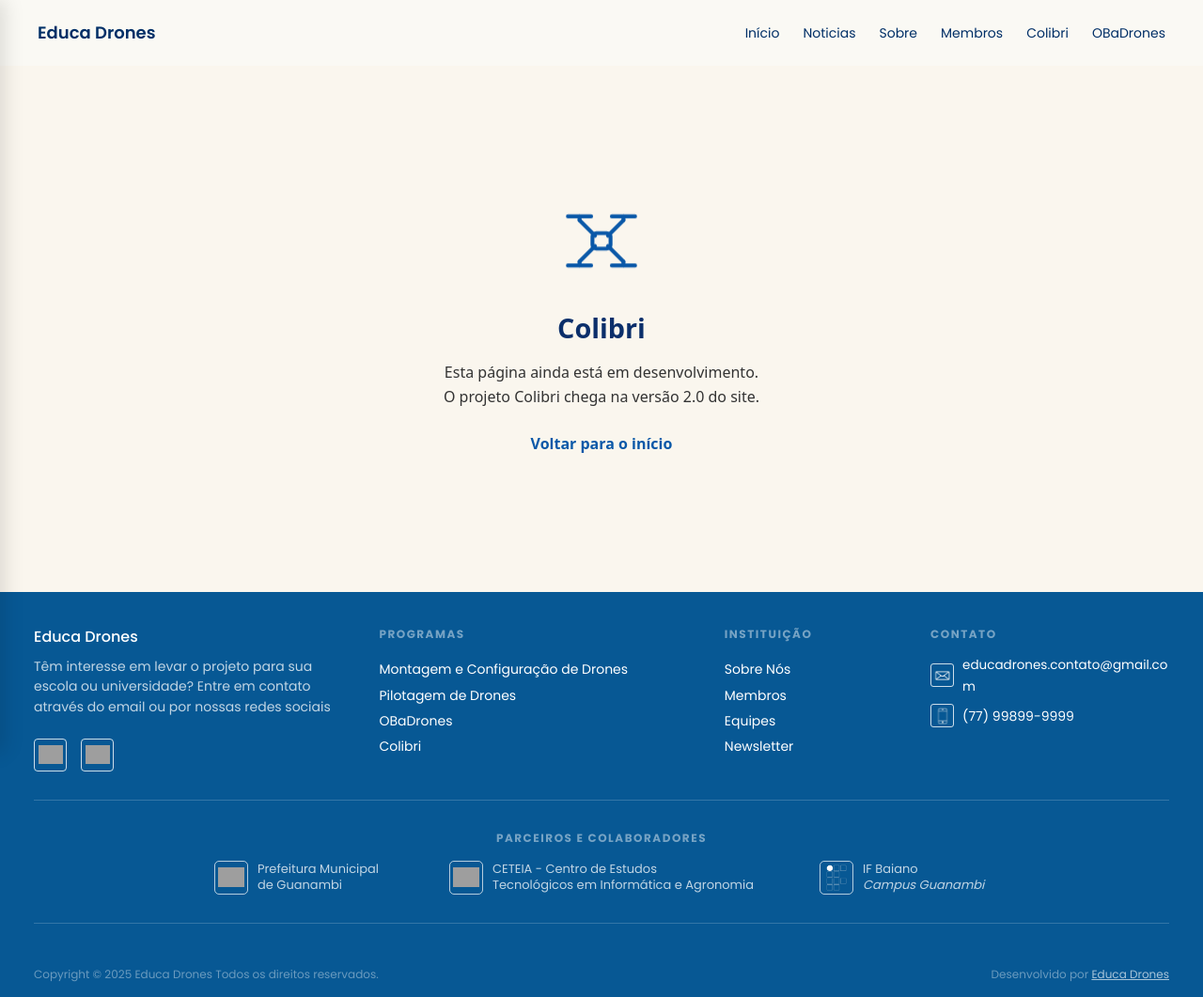
After one commit to EDUCA-DRONES/EducaDronesWeb, a Django app: page /colibri/ in a window 1280 px wide. The commit adds this page. Shown: the whole page at 94% size. Run offline with Django 5.2, Linux system fonts and the light colour scheme; grey boxes are pictures that could not be loaded.

Commit message:
feat: add página de avisos sobre o projeto Colibri e correção dos links das postagens

```diff
--- /dev/null
+++ b/static/css/colibri.css
@@ -0,0 +1,53 @@
+.colibri {
+  --azul: #0a58a8;
+  --navy: #0b2f6b;
+  --creme: #faf6ee;
+
+  min-height: 70vh;
+  display: grid;
+  place-items: center;
+  padding: 3rem 1.5rem;
+  background: var(--creme);
+  color: var(--navy);
+  font-family: inherit;
+  text-align: center;
+}
+
+.colibri-box { max-width: 480px; }
+
+.colibri-icon {
+  width: 88px;
+  height: 88px;
+  color: var(--azul);
+  margin-bottom: 1rem;
+  animation: colibri-flutuar 3s ease-in-out infinite;
+}
+
+.colibri h1 {
+  margin: 0 0 .75rem;
+  font-size: 1.8rem;
+  font-weight: 800;
+}
+
+.colibri p {
+  margin: 0 0 1.5rem;
+  font-size: 1rem;
+  line-height: 1.6;
+  color: #333;
+}
+
+.colibri-link {
+  color: var(--azul);
+  font-weight: 700;
+  text-decoration: none;
+}
+.colibri-link:hover { opacity: .8; }
+
+@keyframes colibri-flutuar {
+  0%, 100% { transform: translateY(0); }
+  50%      { transform: translateY(-8px); }
+}
+
+@media (prefers-reduced-motion: reduce) {
+  .colibri-icon { animation: none; }
+}
--- a/static/css/home.css
+++ b/static/css/home.css
@@ -1003,6 +1003,14 @@ body {
     margin: 0;
     font-size: 12px;
     line-height: 1.7;
+    margin-bottom: 15px;
+}
+
+.news-card__link {
+    color: #0057a8;
+    text-decoration: none;
+    font-size: 14px;
+    font-weight: 700;
 }
 
 .home-colibri-scroll {
--- /dev/null
+++ b/templates/Colibri/colibri.html
@@ -0,0 +1,32 @@
+{% extends "layout.html" %}
+
+{% load static %}
+
+{% block title %}Colibri | Educa Drones{% endblock %}
+
+{% block extra_css %}
+<link rel="stylesheet" href="{% static 'css/colibri.css' %}">
+<link rel="stylesheet" href="{% static 'css/home.css' %}">
+{% endblock %}
+
+{% block content %}
+<main class="colibri">
+  <div class="colibri-box">
+
+    <!-- Ícone de drone (SVG inline, herda a cor do texto) -->
+    <svg class="colibri-icon" viewBox="0 0 64 64" fill="none" stroke="currentColor"
+         stroke-width="3" stroke-linecap="round" stroke-linejoin="round" aria-hidden="true">
+      <rect x="25" y="26" width="14" height="12" rx="3"/>
+      <path d="M27 28L15 16M37 28l12-12M27 36L15 48M37 36l12 12"/>
+      <path d="M6 13h18M40 13h18M6 51h18M40 51h18"/>
+      <path d="M15 13v3M49 13v3M15 51v-3M49 51v-3"/>
+    </svg>
+
+    <h1>Colibri</h1>
+    <p>Esta página ainda está em desenvolvimento.<br>
+       O projeto Colibri chega na versão 2.0 do site.</p>
+
+    <a class="colibri-link" href="{% url 'home' %}">Voltar para o início</a>
+  </div>
+</main>
+{% endblock %}
--- a/templates/components/header.html
+++ b/templates/components/header.html
@@ -44,7 +44,7 @@
             Membros
         </a>
 
-        <a href="#">
+        <a href="{% url 'colibri' %}">
             Colibri
         </a>
 
--- a/templates/home.html
+++ b/templates/home.html
@@ -329,7 +329,7 @@
 
               <p>{{ noticia.resumo }}</p>
 
-              <a href="{% url 'noticia_detalhe' noticia.slug %}">
+              <a href="{% url 'noticia_detalhe' noticia.slug %}" class="news-card__link">
                   Ler notícia →
               </a>
 
@@ -373,7 +373,7 @@
             Kits comerciais mais acessíveis são totalmente compatíveis com o Programa de Treinamento.
           </p>
 
-          <a class="colibri-btn">
+          <a class="colibri-btn" href="{% url 'colibri' %}"">
             Veja todos os modelos
           </a>
         </div>
--- a/website/urls.py
+++ b/website/urls.py
@@ -10,4 +10,5 @@ urlpatterns = [
     path("noticias/", views.noticias, name="noticias"),
     path("noticias/<slug:slug>/", views.noticia_detalhe, name="noticia_detalhe", ),
     path("obadrones/", views.obadrones, name="obadrones"),
+    path("colibri/", views.colibri, name="colibri")
 ]
--- a/website/views.py
+++ b/website/views.py
@@ -54,3 +54,7 @@ def noticia_detalhe(request, slug):
 
 def obadrones(request):
     return render(request, "OBaDrones/obadrones.html")
+
+
+def colibri(request):
+    return render(request, "Colibri/colibri.html")
```
